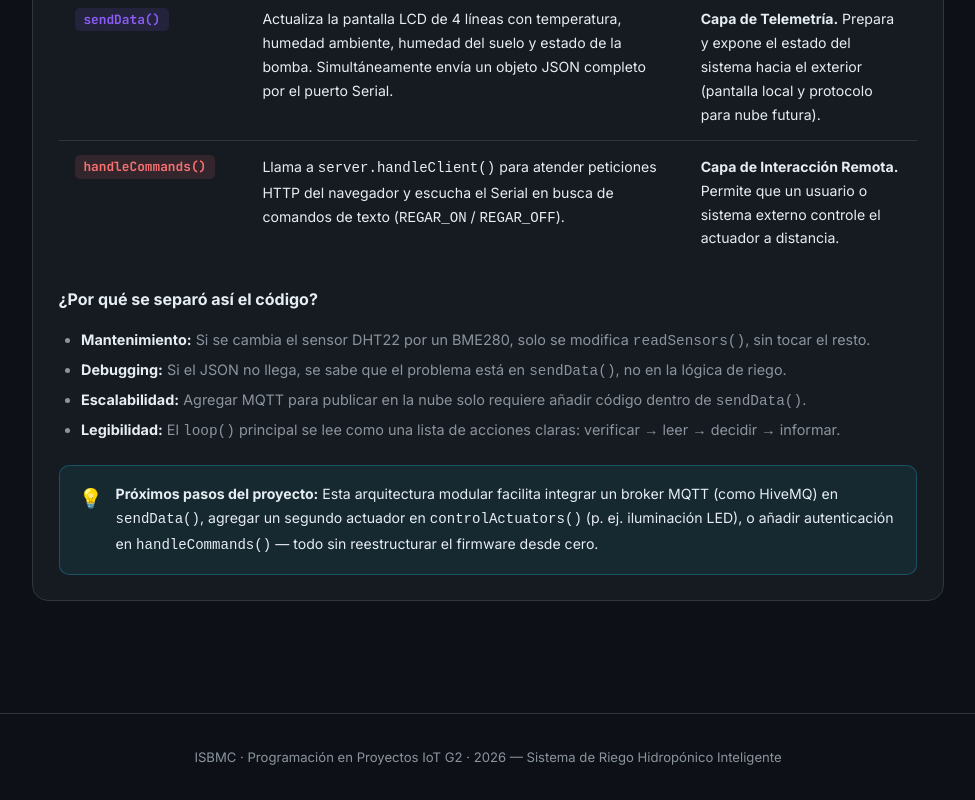
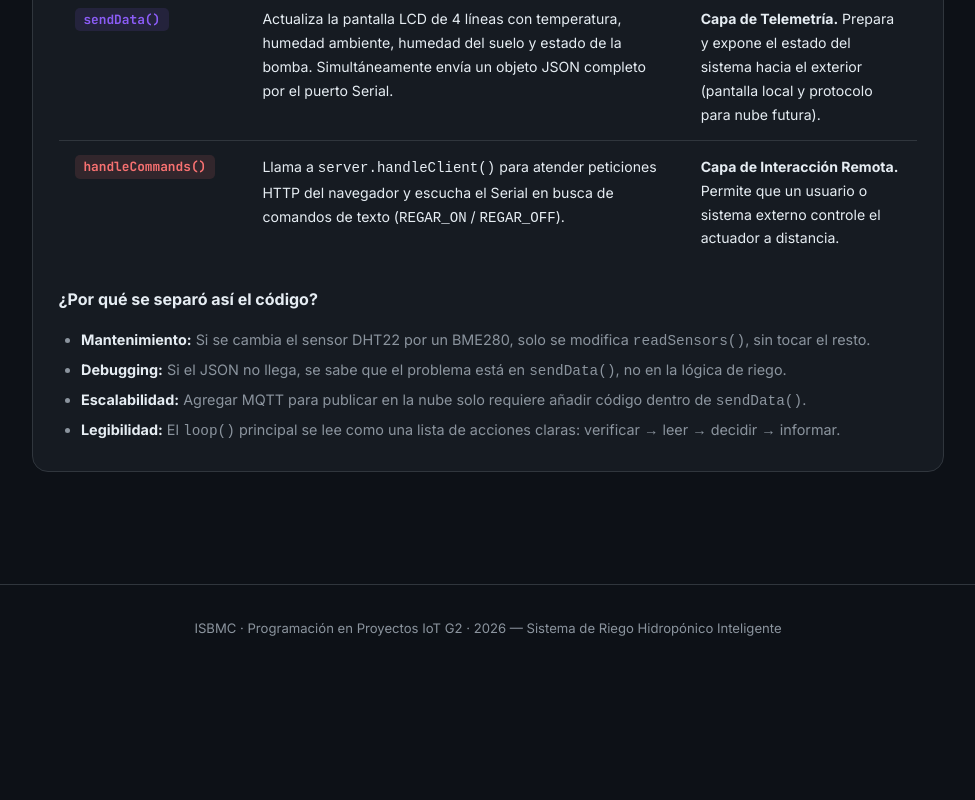
Before and after one commit to robertoguillot1/Railway-riego, a website: page entrega_firmware_modular.html in a window 1280 px wide. Shown: the part 4421-5221 px from the top of the page, without its empty margins (152-1127 px from the left). After the commit the page ends 5092 px from the top, so only its background shows below. Drawn offline with Linux system fonts and the light colour scheme.

Commit message:
docs: remove future steps callout

```diff
--- a/entrega_firmware_modular.html
+++ b/entrega_firmware_modular.html
@@ -625,12 +625,7 @@
                 </ul>
             </div>
 
-            <div class="callout">
-                <div class="icon">💡</div>
-                <div>
-                    <strong>Próximos pasos del proyecto:</strong> Esta arquitectura modular facilita integrar un broker MQTT (como HiveMQ) en <code>sendData()</code>, agregar un segundo actuador en <code>controlActuators()</code> (p. ej. iluminación LED), o añadir autenticación en <code>handleCommands()</code> — todo sin reestructurar el firmware desde cero.
-                </div>
-            </div>
+
 
         </div>
     </section>
```
